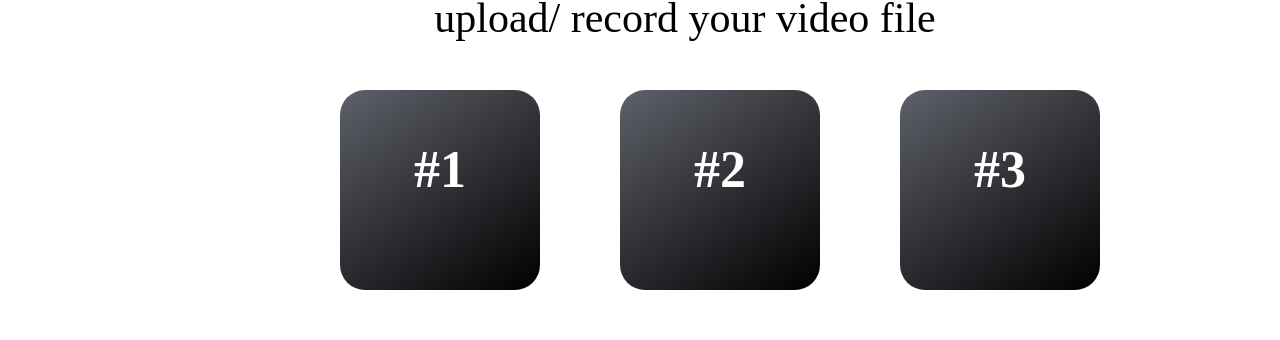
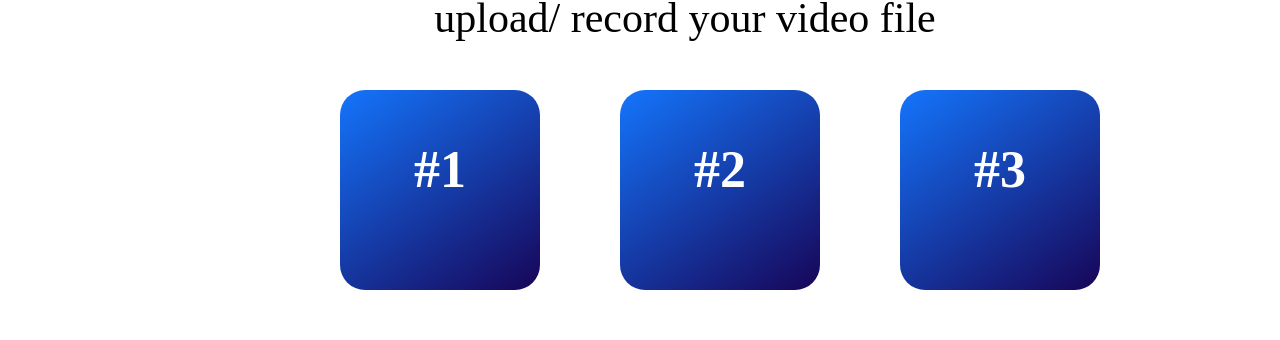
Before and after one commit to TAppPE/TApptest, a React (Create React App) app: page /Footballskill in a window 1280 px wide. Shown: the part 522-862 px from the top of the page. Built offline with nearby package versions, Linux system fonts and the light colour scheme.

Commit message:
Update skills.css

```diff
--- a/src/components/Skills/skills.css
+++ b/src/components/Skills/skills.css
@@ -16,7 +16,7 @@
     width: 200px;
     border-radius: 25px;
     margin: 40px;
-    background: linear-gradient(145deg, rgb(94, 97, 105), #000000);
+    background: linear-gradient(145deg, #1475FC, #170557);
     flex-direction: column;
 }
 
```
